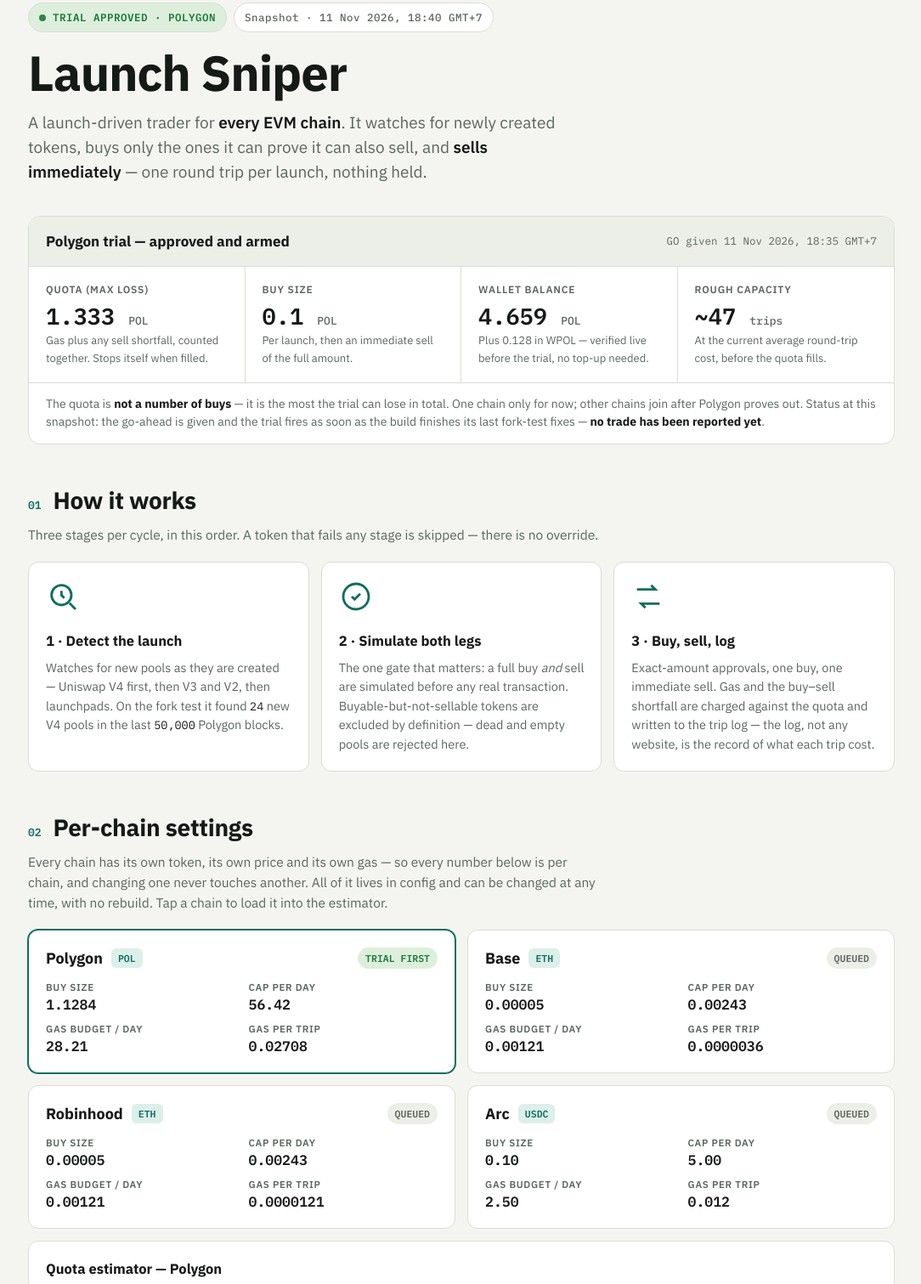
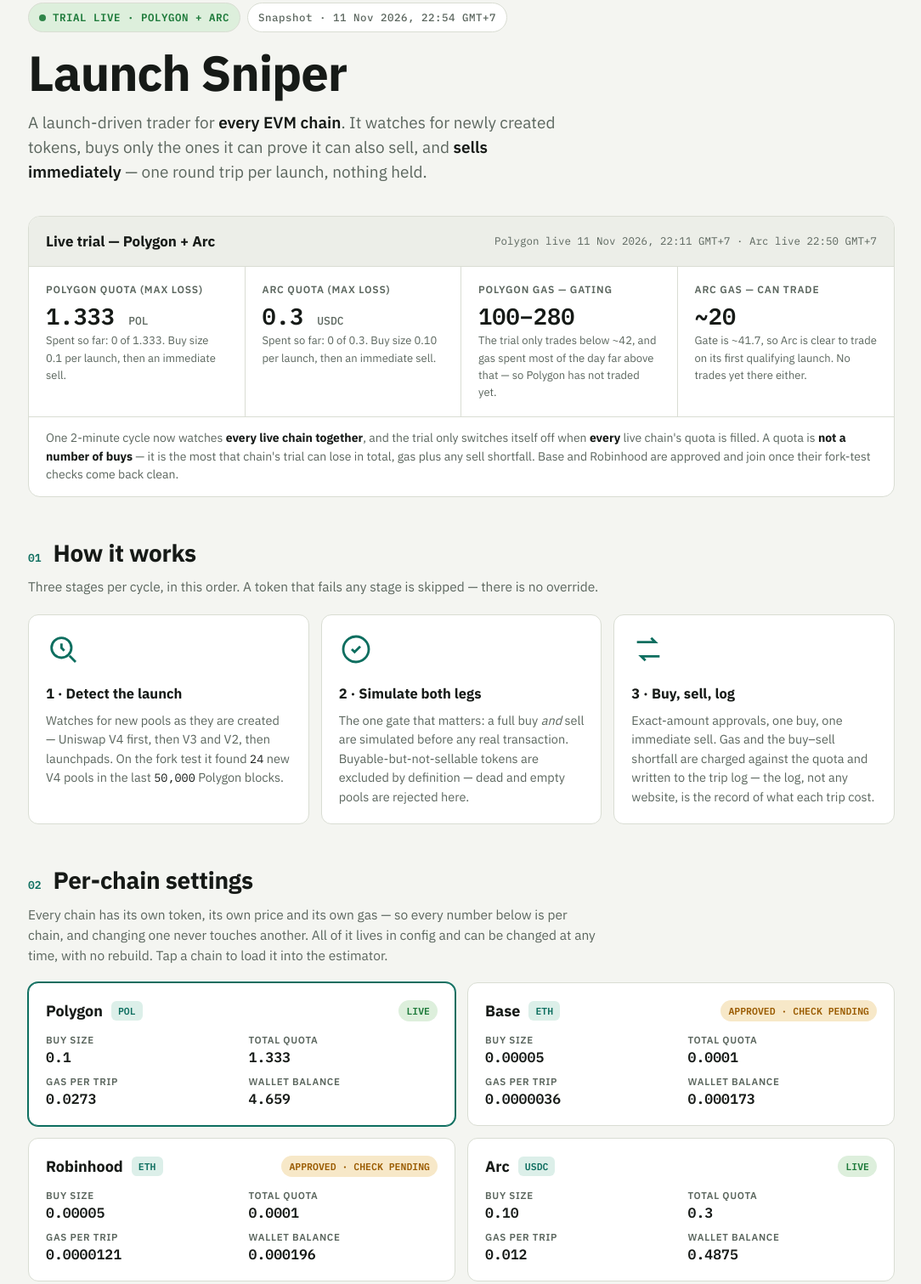
Before and after one commit to laserinu/muse-website, a plain HTML site: page launch-sniper/index.html in a window 1280 px wide. Shown: the part 35-1546 px from the top of the page at 85% size, without its empty margins (97-1181 px from the left). Drawn offline with Linux system fonts and the light colour scheme.

Commit message:
Update Launch Sniper page: Polygon + Arc live, Base/Robinhood approved, fork-test scores

```diff
--- a/launch-sniper/index.html
+++ b/launch-sniper/index.html
@@ -88,6 +88,7 @@
       .tag{ font-family:var(--mono); font-size:11.5px; font-weight:600; padding:5px 9px; border-radius:999px; }
       .tag.live{ background:var(--green-soft); color:var(--green); }
       .tag.next{ background:var(--surface2); color:var(--muted); }
+      .tag.approved{ background:var(--amber-soft); color:var(--amber); }
       .chain dl{ margin:0; display:grid; grid-template-columns:1fr 1fr; gap:10px 16px; }
       .chain dt{ font-size:11.5px; font-weight:600; letter-spacing:.06em; text-transform:uppercase; color:var(--muted); }
       .chain dd{ margin:2px 0 0; font-family:var(--mono); font-size:16.5px; font-weight:600; }
@@ -182,8 +183,8 @@
       <!-- ================= HERO ================= -->
       <header class="hero">
         <div class="status-row">
-          <span class="badge"><span class="dot"></span>TRIAL APPROVED · POLYGON</span>
-          <span class="badge plain">Snapshot · 11 Nov 2026, 18:40 GMT+7</span>
+          <span class="badge"><span class="dot"></span>TRIAL LIVE · POLYGON + ARC</span>
+          <span class="badge plain">Snapshot · 11 Nov 2026, 22:54 GMT+7</span>
         </div>
         <h1>Launch Sniper</h1>
         <p class="lede">A launch-driven trader for <strong>every EVM chain</strong>. It watches for newly created tokens, buys only the ones it can prove it can also sell, and <strong>sells immediately</strong> — one round trip per launch, nothing held.</p>
@@ -192,32 +193,32 @@
       <!-- ================= LIVE TRIAL ================= -->
       <div class="trial" aria-label="Live trial summary">
         <div class="trial-head">
-          <h2>Polygon trial — approved and armed</h2>
-          <span>GO given 11 Nov 2026, 18:35 GMT+7</span>
+          <h2>Live trial — Polygon + Arc</h2>
+          <span>Polygon live 11 Nov 2026, 22:11 GMT+7 · Arc live 22:50 GMT+7</span>
         </div>
         <div class="trial-grid">
           <div class="stat">
-            <div class="k">Quota (max loss)</div>
+            <div class="k">Polygon quota (max loss)</div>
             <div class="v">1.333 <small>POL</small></div>
-            <div class="n">Gas plus any sell shortfall, counted together. Stops itself when filled.</div>
+            <div class="n">Spent so far: 0 of 1.333. Buy size 0.1 per launch, then an immediate sell.</div>
           </div>
           <div class="stat">
-            <div class="k">Buy size</div>
-            <div class="v">0.1 <small>POL</small></div>
-            <div class="n">Per launch, then an immediate sell of the full amount.</div>
+            <div class="k">Arc quota (max loss)</div>
+            <div class="v">0.3 <small>USDC</small></div>
+            <div class="n">Spent so far: 0 of 0.3. Buy size 0.10 per launch, then an immediate sell.</div>
           </div>
           <div class="stat">
-            <div class="k">Wallet balance</div>
-            <div class="v">4.659 <small>POL</small></div>
-            <div class="n">Plus 0.128 in WPOL — verified live before the trial, no top-up needed.</div>
+            <div class="k">Polygon gas — gating</div>
+            <div class="v">100–280</div>
+            <div class="n">The trial only trades below ~42, and gas spent most of the day far above that — so Polygon has not traded yet.</div>
           </div>
           <div class="stat">
-            <div class="k">Rough capacity</div>
-            <div class="v">~47 <small>trips</small></div>
-            <div class="n">At the current average round-trip cost, before the quota fills.</div>
+            <div class="k">Arc gas — can trade</div>
+            <div class="v">~20</div>
+            <div class="n">Gate is ~41.7, so Arc is clear to trade on its first qualifying launch. No trades yet there either.</div>
           </div>
         </div>
-        <div class="trial-foot">The quota is <strong>not a number of buys</strong> — it is the most the trial can lose in total. One chain only for now; other chains join after Polygon proves out. Status at this snapshot: the go-ahead is given and the trial fires as soon as the build finishes its last fork-test fixes — <strong>no trade has been reported yet</strong>.</div>
+        <div class="trial-foot">One 2-minute cycle now watches <strong>every live chain together</strong>, and the trial only switches itself off when <strong>every</strong> live chain's quota is filled. A quota is <strong>not a number of buys</strong> — it is the most that chain's trial can lose in total, gas plus any sell shortfall. Base and Robinhood are approved and join once their fork-test checks come back clean.</div>
       </div>
 
       <!-- ================= HOW IT WORKS ================= -->
@@ -249,39 +250,39 @@
         <p class="sec-sub">Every chain has its own token, its own price and its own gas — so every number below is per chain, and changing one never touches another. All of it lives in config and can be changed at any time, with no rebuild. Tap a chain to load it into the estimator.</p>
         <div class="chains" id="chains">
           <button type="button" class="chain" data-chain="polygon" aria-pressed="true">
-            <div class="chain-top"><span class="chain-name">Polygon <span class="chain-sym">POL</span></span><span class="tag live">TRIAL FIRST</span></div>
+            <div class="chain-top"><span class="chain-name">Polygon <span class="chain-sym">POL</span></span><span class="tag live">LIVE</span></div>
             <dl>
-              <div><dt>Buy size</dt><dd>1.1284</dd></div>
-              <div><dt>Cap per day</dt><dd>56.42</dd></div>
-              <div><dt>Gas budget / day</dt><dd>28.21</dd></div>
-              <div><dt>Gas per trip</dt><dd>0.02708</dd></div>
+              <div><dt>Buy size</dt><dd>0.1</dd></div>
+              <div><dt>Total quota</dt><dd>1.333</dd></div>
+              <div><dt>Gas per trip</dt><dd>0.0273</dd></div>
+              <div><dt>Wallet balance</dt><dd>4.659</dd></div>
             </dl>
           </button>
           <button type="button" class="chain" data-chain="base" aria-pressed="false">
-            <div class="chain-top"><span class="chain-name">Base <span class="chain-sym">ETH</span></span><span class="tag next">QUEUED</span></div>
+            <div class="chain-top"><span class="chain-name">Base <span class="chain-sym">ETH</span></span><span class="tag approved">APPROVED · CHECK PENDING</span></div>
             <dl>
               <div><dt>Buy size</dt><dd>0.00005</dd></div>
-              <div><dt>Cap per day</dt><dd>0.00243</dd></div>
-              <div><dt>Gas budget / day</dt><dd>0.00121</dd></div>
+              <div><dt>Total quota</dt><dd>0.0001</dd></div>
               <div><dt>Gas per trip</dt><dd>0.0000036</dd></div>
+              <div><dt>Wallet balance</dt><dd>0.000173</dd></div>
             </dl>
           </button>
           <button type="button" class="chain" data-chain="robinhood" aria-pressed="false">
-            <div class="chain-top"><span class="chain-name">Robinhood <span class="chain-sym">ETH</span></span><span class="tag next">QUEUED</span></div>
+            <div class="chain-top"><span class="chain-name">Robinhood <span class="chain-sym">ETH</span></span><span class="tag approved">APPROVED · CHECK PENDING</span></div>
             <dl>
               <div><dt>Buy size</dt><dd>0.00005</dd></div>
-              <div><dt>Cap per day</dt><dd>0.00243</dd></div>
-              <div><dt>Gas budget / day</dt><dd>0.00121</dd></div>
+              <div><dt>Total quota</dt><dd>0.0001</dd></div>
               <div><dt>Gas per trip</dt><dd>0.0000121</dd></div>
+              <div><dt>Wallet balance</dt><dd>0.000196</dd></div>
             </dl>
           </button>
           <button type="button" class="chain" data-chain="arc" aria-pressed="false">
-            <div class="chain-top"><span class="chain-name">Arc <span class="chain-sym">USDC</span></span><span class="tag next">QUEUED</span></div>
+            <div class="chain-top"><span class="chain-name">Arc <span class="chain-sym">USDC</span></span><span class="tag live">LIVE</span></div>
             <dl>
               <div><dt>Buy size</dt><dd>0.10</dd></div>
-              <div><dt>Cap per day</dt><dd>5.00</dd></div>
-              <div><dt>Gas budget / day</dt><dd>2.50</dd></div>
+              <div><dt>Total quota</dt><dd>0.3</dd></div>
               <div><dt>Gas per trip</dt><dd>0.012</dd></div>
+              <div><dt>Wallet balance</dt><dd>0.4875</dd></div>
             </dl>
           </button>
         </div>
@@ -306,7 +307,7 @@
           <div class="est-out">
             <div class="est-result"><div class="k">Trips before quota fills</div><div class="v" id="outTrips">47</div></div>
             <div class="est-result"><div class="k">Cost per trip (gas + shortfall)</div><div class="v" id="outCost">0.0283</div></div>
-            <p class="est-note" id="estNote">With gas alone at 0.0273, gas is about 2.4 of every 100 spent against a 1.1284 buy on Polygon — the cheapest place to run this, which is why the trial starts here.</p>
+            <p class="est-note" id="estNote">With gas alone at 0.0273, gas is about 27 of every 100 spent against a 0.1 buy on Polygon. Gas ran at 100–280 through the day and the trial only trades below ~42 — which is why Polygon is live but has not traded yet.</p>
           </div>
         </div>
       </section>
@@ -327,20 +328,21 @@
       <!-- ================= FORK TEST ================= -->
       <section aria-labelledby="fork-h">
         <div class="sec-head"><span class="sec-num">04</span><h2 class="sec" id="fork-h">Fork test results</h2></div>
-        <p class="sec-sub">Run 11 Nov 2026, 18:30 GMT+7 against a local copy of Polygon mainnet — no keys, no real transactions. The three failures are listed as they happened.</p>
+        <p class="sec-sub">Re-run on the evening of 11 Nov 2026 against local copies of each chain's mainnet — no keys, no real transactions. Polygon 15/16, Robinhood 11/13, Arc 11/16. What changed since the 18:30 run, and what is still open, is listed as it happened.</p>
         <div class="fork">
           <div class="score">
-            <div class="big">13<span>/16</span></div>
-            <p>checks passed before the live trial was approved</p>
+            <div class="big">15<span>/16</span></div>
+            <p>Polygon re-run · Robinhood 11/13 · Arc 11/16 in the same evening's checks</p>
           </div>
           <div class="checks">
             <div class="check"><span class="mark ok"><svg width="12" height="12" viewBox="0 0 12 12" fill="none" stroke="currentColor" stroke-width="2"><path d="M2 6.5L4.8 9L10 3"/></svg></span><div class="txt">Detection works<small>24 new V4 pools found in 50,000 blocks; V3 and V2 detection also working.</small></div></div>
             <div class="check"><span class="mark ok"><svg width="12" height="12" viewBox="0 0 12 12" fill="none" stroke="currentColor" stroke-width="2"><path d="M2 6.5L4.8 9L10 3"/></svg></span><div class="txt">Sim rejects dead and empty pools<small>Unsellable launches never reach the buy stage.</small></div></div>
             <div class="check"><span class="mark ok"><svg width="12" height="12" viewBox="0 0 12 12" fill="none" stroke="currentColor" stroke-width="2"><path d="M2 6.5L4.8 9L10 3"/></svg></span><div class="txt">Full round trip on the MUSN pool<small>Buy then sell completed; 521131 total, and the simulation matched the real result.</small></div></div>
             <div class="check"><span class="mark ok"><svg width="12" height="12" viewBox="0 0 12 12" fill="none" stroke="currentColor" stroke-width="2"><path d="M2 6.5L4.8 9L10 3"/></svg></span><div class="txt">Gas guard, kill switch, config reload<small>Dry run sent zero transactions; settings reload without a rebuild.</small></div></div>
-            <div class="check"><span class="mark bad"><svg width="12" height="12" viewBox="0 0 12 12" fill="none" stroke="currentColor" stroke-width="2"><path d="M3 3l6 6M9 3L3 9"/></svg></span><div class="txt">Sim check failed on one hooked pool<small>The price quoter reverted on that pool type.</small></div></div>
-            <div class="check"><span class="mark bad"><svg width="12" height="12" viewBox="0 0 12 12" fill="none" stroke="currentColor" stroke-width="2"><path d="M3 3l6 6M9 3L3 9"/></svg></span><div class="txt">Round trip timed out on the hookless pool test<small>Still open at the time of the trial go-ahead.</small></div></div>
-            <div class="check"><span class="mark bad"><svg width="12" height="12" viewBox="0 0 12 12" fill="none" stroke="currentColor" stroke-width="2"><path d="M3 3l6 6M9 3L3 9"/></svg></span><div class="txt">Cap-halt check not run<small>No passing launch in the test window to halt against.</small></div></div>
+            <div class="check"><span class="mark ok"><svg width="12" height="12" viewBox="0 0 12 12" fill="none" stroke="currentColor" stroke-width="2"><path d="M2 6.5L4.8 9L10 3"/></svg></span><div class="txt">Quoter-based minOut fix proven on all three chains<small>On Robinhood's thin MUSN pool the old spot-based minimum reverts; the quoted buy receives exactly the simulated output, to the wei.</small></div></div>
+            <div class="check"><span class="mark ok"><svg width="12" height="12" viewBox="0 0 12 12" fill="none" stroke="currentColor" stroke-width="2"><path d="M2 6.5L4.8 9L10 3"/></svg></span><div class="txt">T3 and the T6 hookless round trip now pass<small>Two of the three failures from the 18:30 run are fixed in the re-runs.</small></div></div>
+            <div class="check"><span class="mark ok"><svg width="12" height="12" viewBox="0 0 12 12" fill="none" stroke="currentColor" stroke-width="2"><path d="M2 6.5L4.8 9L10 3"/></svg></span><div class="txt">Two alarms cleared<small>The T8b "safety gate broken" flag was a false alarm — that test ran against the live config, and the gate refuses in every off state. The Arc MUSN pool revert is a fork artifact, not a mainnet problem: the live quoter quotes both MUSN legs on mainnet, and the 9 Nov live test buy succeeded.</small></div></div>
+            <div class="check"><span class="mark bad"><svg width="12" height="12" viewBox="0 0 12 12" fill="none" stroke="currentColor" stroke-width="2"><path d="M3 3l6 6M9 3L3 9"/></svg></span><div class="txt">T9 cap-halt check not re-proven<small>Accepted known risk: the earlier version passed runs 1–3, the native code is identical, and the gate only ever halts trading.</small></div></div>
           </div>
         </div>
       </section>
@@ -350,10 +352,10 @@
         <div class="sec-head"><span class="sec-num">05</span><h2 class="sec" id="roll-h">Rollout</h2></div>
         <p class="sec-sub">Scope is every EVM chain — but a chain only goes live once it is verified: a working RPC, the factory or PoolManager address, a proven buy-and-sell route, and gas economics that leave room after the round trip. Solana is a separate build, later.</p>
         <div class="timeline">
-          <div class="tl-step done"><div class="tl-dot">✓</div><h3>Fork test</h3><p>Full flow proven on a local copy of mainnet. 13 of 16 checks passed, failures documented above.</p></div>
+          <div class="tl-step done"><div class="tl-dot">✓</div><h3>Fork test</h3><p>Full flow proven on local copies of mainnet. Evening re-runs: Polygon 15/16, Robinhood 11/13, Arc 11/16 — results documented above.</p></div>
           <div class="tl-step skip"><div class="tl-dot">–</div><h3>Dry run — extended watch skipped</h3><p>Zero-transaction behaviour was proven in the fork test (the kill switch held), but the planned 24–48 hour watch was skipped by direct go-ahead for this trial.</p></div>
-          <div class="tl-step now"><div class="tl-dot">3</div><h3>Tiny live — Polygon</h3><p>Approved and armed: 0.1 per buy, immediate sell, 1.333 total quota. Fires once the build is clean; no trade reported yet at this snapshot. Cheapest gas of the four chains.</p></div>
-          <div class="tl-step"><div class="tl-dot">4</div><h3>Expand chain by chain</h3><p>Base, Robinhood and Arc join one at a time, each with its own settings, only after Polygon's real results are in.</p></div>
+          <div class="tl-step now"><div class="tl-dot">3</div><h3>Tiny live — Polygon + Arc</h3><p>Both live: Polygon since 22:11 GMT+7 (0.1 per buy, immediate sell, 1.333 total quota), Arc since 22:50 GMT+7 (0.10 per buy, immediate sell, 0.3 total quota). No trades yet — Polygon is gated by gas, Arc is waiting for its first qualifying launch.</p></div>
+          <div class="tl-step"><div class="tl-dot">4</div><h3>Expand chain by chain</h3><p>Base and Robinhood are approved at 0.00005 per buy with a 0.0001 total quota each. They flip live one at a time, each with its own settings, once their fork-test checks come back clean.</p></div>
         </div>
       </section>
 
@@ -389,7 +391,7 @@
       </section>
 
       <footer>
-        <span>Launch Sniper · mainnet build, Polygon trial first · <a href="https://laserinu.github.io/muse-website/" target="_blank" rel="noopener">GitHub</a></span>
+        <span>Launch Sniper · mainnet build, Polygon + Arc trials live · <a href="https://laserinu.github.io/muse-website/" target="_blank" rel="noopener">GitHub</a></span>
         <span>Figures as measured 11 Nov 2026, GMT+7 · all amounts in each chain's native token</span>
       </footer>
 
@@ -398,14 +400,14 @@
     <script>
       (function(){
         var chains = {
-          polygon:   { name:'Polygon',   unit:'POL',  quota:1.333, gas:0.0273,    short:0.001, buy:1.1284,
-                       note:'With gas alone at 0.0273, gas is about 2.4 of every 100 spent against a 1.1284 buy on Polygon — the cheapest place to run this, which is why the trial starts here.' },
-          base:      { name:'Base',      unit:'ETH',  quota:0.00243, gas:0.0000036, short:0.0000002, buy:0.00005,
-                       note:'Base gas per trip is 0.0000036 against a 0.00005 buy — gas is a small share here, so the daily cap, not gas, is the binding limit.' },
-          robinhood: { name:'Robinhood', unit:'ETH',  quota:0.00243, gas:0.0000121, short:0.0000005, buy:0.00005,
-                       note:'Robinhood gas per trip is 0.0000121 — roughly a quarter of the 0.00005 buy size, the tightest margin of the four chains.' },
-          arc:       { name:'Arc',       unit:'USDC', quota:5.00, gas:0.012, short:0.003, buy:0.10,
-                       note:'On Arc the native token is USDC: gas per trip is 0.012 against a 0.10 buy, and the daily gas budget is 2.50.' }
+          polygon:   { name:'Polygon',   unit:'POL',  quota:1.333, gas:0.0273,    short:0.001, buy:0.1,
+                       note:'With gas alone at 0.0273, gas is about 27 of every 100 spent against a 0.1 buy on Polygon. Gas ran at 100–280 through the day and the trial only trades below ~42, which is why Polygon is live but has not traded yet.' },
+          base:      { name:'Base',      unit:'ETH',  quota:0.0001, gas:0.0000036, short:0.0000002, buy:0.00005,
+                       note:'Base gas per trip is 0.0000036 against a 0.00005 buy — gas is a small share here, so the 0.0001 total quota, not gas, is the binding limit. Approved; flips live once its fork-test check comes back clean.' },
+          robinhood: { name:'Robinhood', unit:'ETH',  quota:0.0001, gas:0.0000121, short:0.0000005, buy:0.00005,
+                       note:'Robinhood gas per trip is 0.0000121 — roughly a quarter of the 0.00005 buy size, the tightest margin of the four chains. Approved; flips live once its fork-test check comes back clean.' },
+          arc:       { name:'Arc',       unit:'USDC', quota:0.3, gas:0.012, short:0.003, buy:0.10,
+                       note:'On Arc the native token is USDC: gas per trip is 0.012 against a 0.10 buy, and the total trial quota is 0.3. Arc gas sat near 20 at flip time against a gate of ~41.7, so Arc can trade now.' }
         };
         var inQuota = document.getElementById('inQuota');
         var inGas = document.getElementById('inGas');
```
